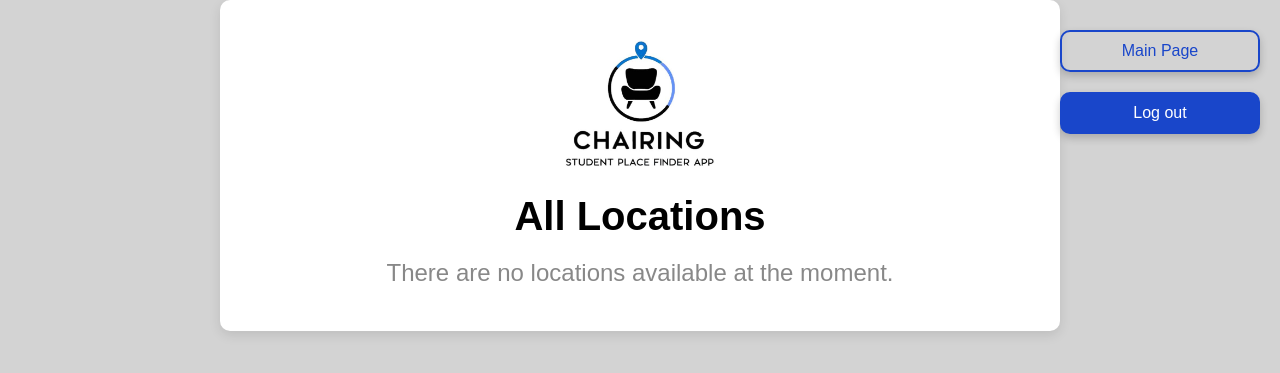
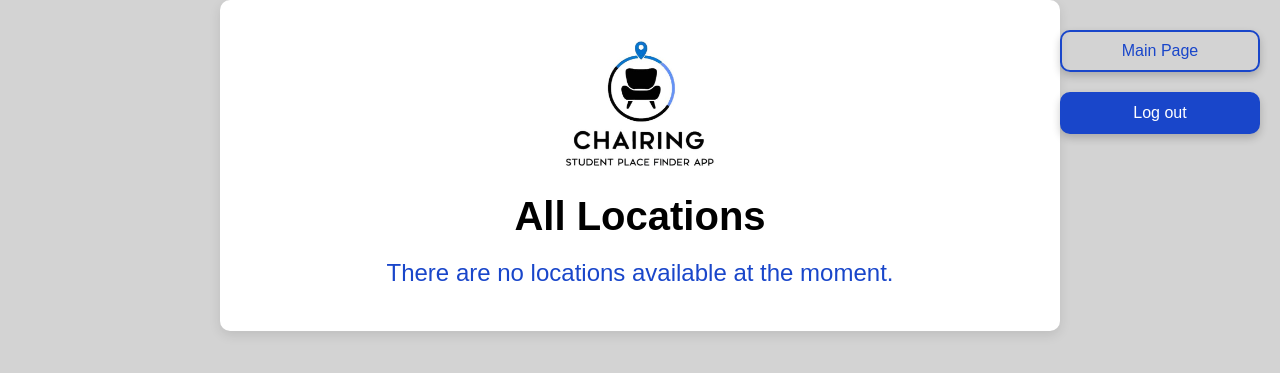
Before and after one commit to Marketplace-development/uneven-groups-a-d2024-group-1, a Flask app: page /all-locations in a window 1280 px wide. Shown: the top 373 px of the page. Run offline with Flask 3, Linux system fonts and the light colour scheme; the visitor is signed in with stand-in values (Sample User, id 1); data that the repository does not hold is empty.

Commit message:
text colors

```diff
--- a/app/templates/all_locations.html
+++ b/app/templates/all_locations.html
@@ -25,7 +25,7 @@
     <h1 style="text-align: center; color: black; font-size: 2.5em; font-weight: bold;">All Locations</h1>
 
     {% if location_data|length == 0 %}
-        <p style="font-size: 1.5em; color: #888; text-align: center; margin-top: 20px;">
+        <p class="text-blue" style="font-size: 1.5em; text-align: center; margin-top: 20px;">
             There are no locations available at the moment.
         </p>
     {% else %}
@@ -33,7 +33,7 @@
         <form action="{{ url_for('main.reservations') }}" method="get" style="text-align: center">
             <button type="submit" class="btn btn-black" style="width: 220px;">Book a Reservation</button>
         </form>
-        <p style="font-size: 1.5em; color: #888; text-align: center; margin-top: 20px;">
+        <p class="text-blue" style="font-size: 1.5em; text-align: center; margin-top: 20px;">
             These are all the locations that are currently available.
         </p>
 
--- a/app/templates/main_page.html
+++ b/app/templates/main_page.html
@@ -16,7 +16,7 @@
     <img src="{{ url_for('static', filename='images/logo.jpg') }}" alt="logo" style="width: 300px; margin-top: 20px;">
 
     <!-- Welcom Back -->
-    <h1 style="color: grey;">Welcome,<br>{{ user.username }}</h1>
+    <h1 >Welcome,<br>{{ user.username }}</h1>
 
     <!-- The Student's Average Rating -->
     <div id="student-rating">
```
